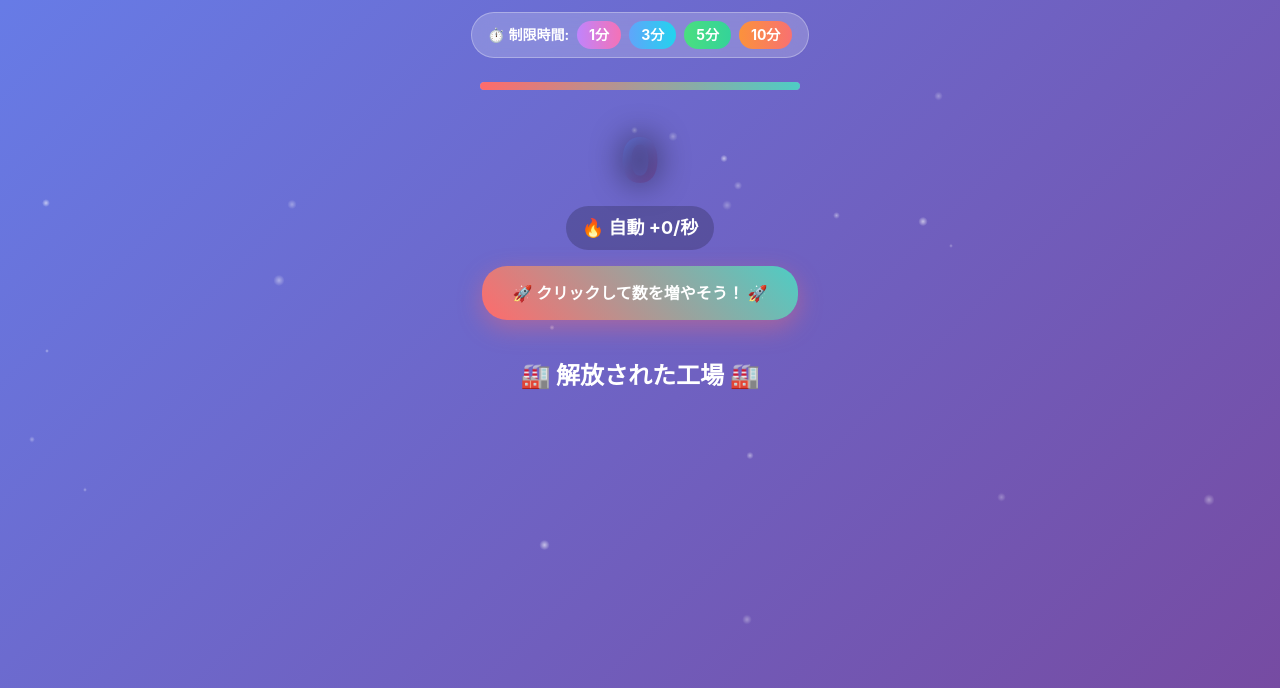
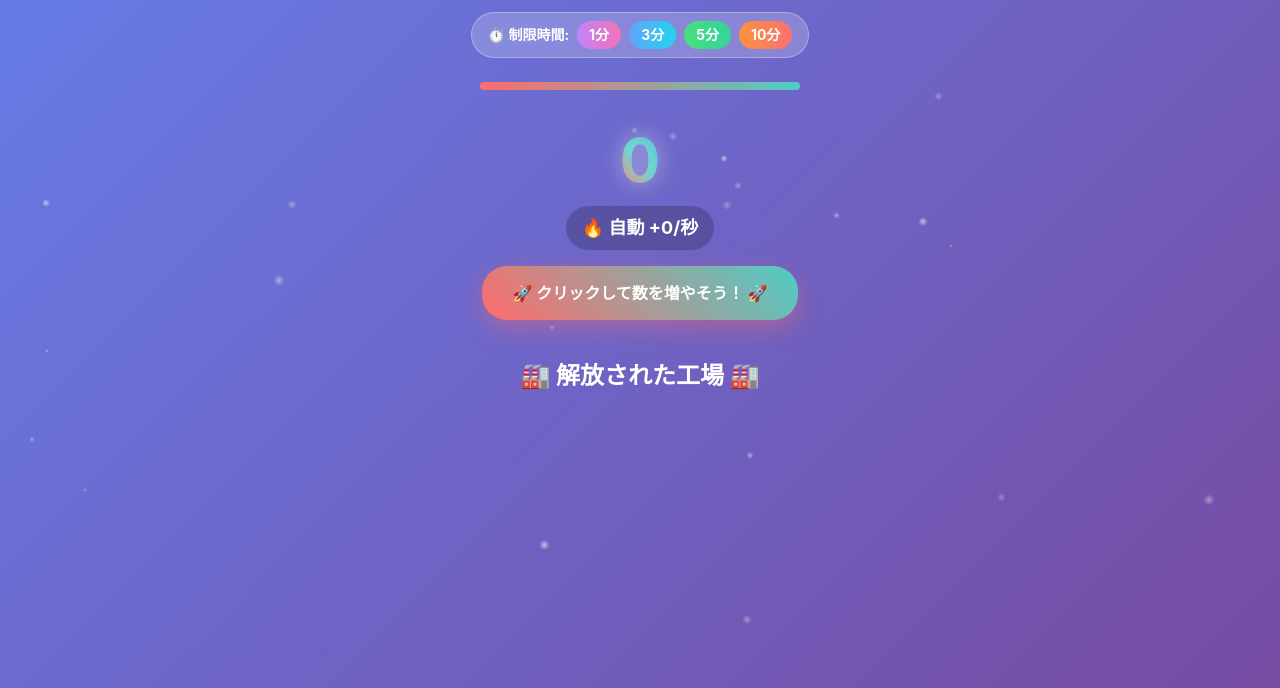
Before and after one commit to juken-camp/math-clicker, a plain HTML site: page index.html in a window 1280 px wide. Shown: the part 112-800 px from the top of the page. Drawn offline with nearby package versions, Linux system fonts and the light colour scheme.

Commit message:
Add files via upload

```diff
--- a/index.html
+++ b/index.html
@@ -50,15 +50,30 @@
       font-weight: 900;
     }
 
-    /* スコア表示 */
-    .score-display {
-      background: linear-gradient(135deg, #667eea 0%, #764ba2 100%);
-      -webkit-background-clip: text;
-      -webkit-text-fill-color: transparent;
-      color: #FFFFFF;
-      text-shadow: 0 0 30px rgba(0, 0, 0, 0.7);
-      font-weight: 900;
-    }
+/* スコア表示 */
+.score-display {
+  /* タイトルからコピーするプロパティ */
+  background: linear-gradient(45deg, #ff6b6b, #4ecdc4, #45b7d1);
+  -webkit-background-clip: text;
+  -webkit-text-fill-color: transparent;
+  background-clip: text;
+
+  /* text-shadowもタイトルに合わせるか、好みに応じて調整します */
+  /* タイトルと同じ影にする場合: */
+  text-shadow: 0 0 20px rgba(255,255,255,0.5);
+  /* もし影を少し控えめにしたい場合や、よりくっきりさせたい場合など、
+     以下のように調整も可能です。
+     例1: 少し控えめな白い影
+     text-shadow: 0 0 15px rgba(255,255,255,0.4);
+     例2: 黒い細い縁取りでくっきりさせる (グラデーションの色によっては不要かもしれません)
+     text-shadow: 1px 1px 2px rgba(0,0,0,0.3);
+  */
+
+  font-weight: 900; /* これは元々設定されていて適切です */
+
+  /* 以前の color プロパティは不要になるので削除します */
+  /* color: #FFFFFF; */ /* ← このような直接の色指定は削除 */
+}
 
     /* クリックボタン */
     .mega-click-btn {
```
